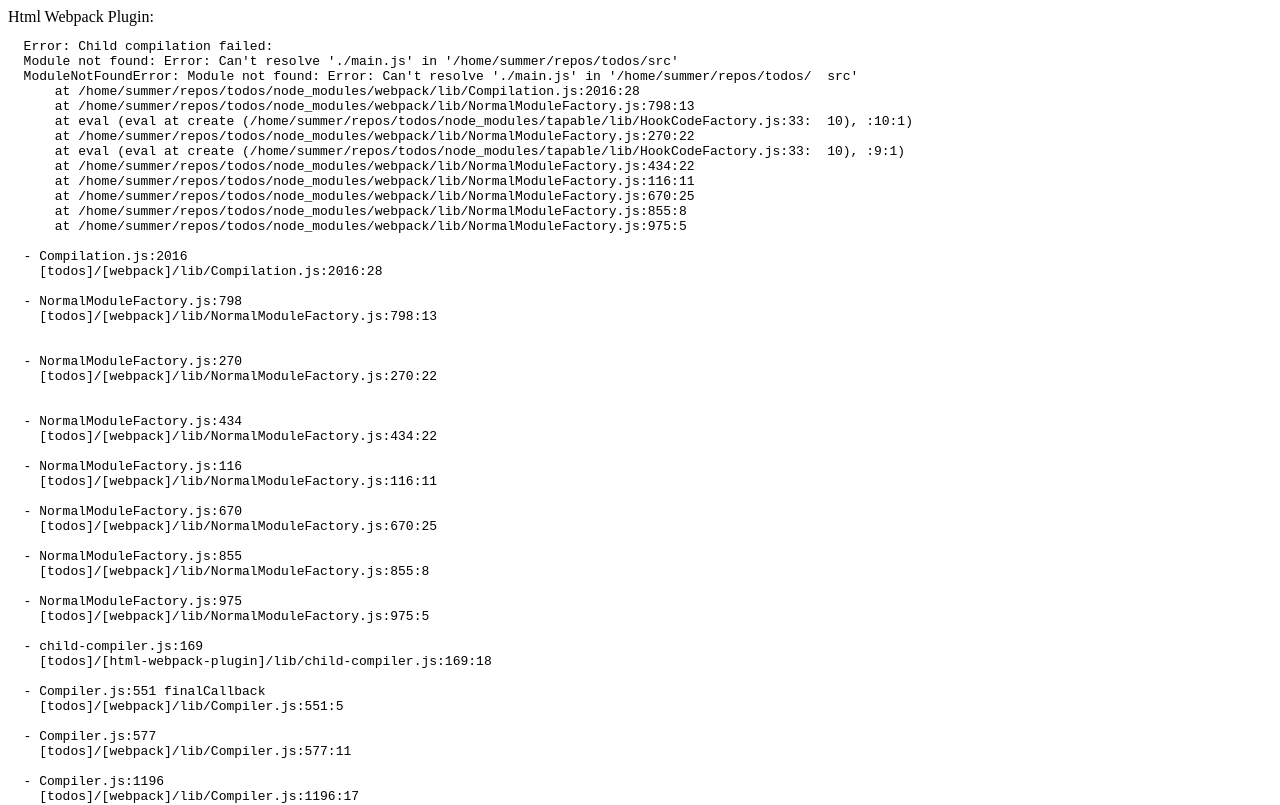
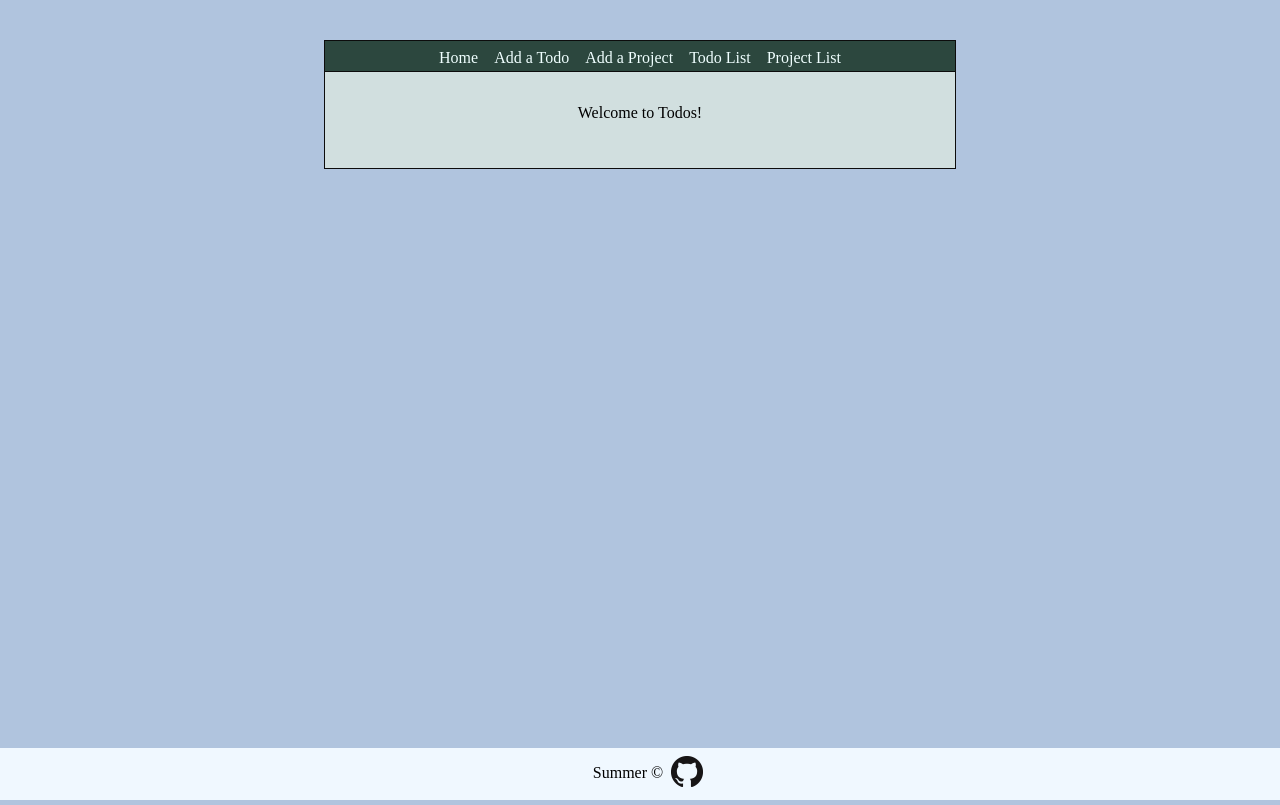
Before and after one commit to swatson9008/todos, a plain HTML site: page index.html in a window 1280 px wide. Shown: the top 805 px of the page. Drawn offline with Linux system fonts and the light colour scheme.

Commit message:
npx webpack fixes

```diff
--- a/index.html
+++ b/index.html
@@ -1,69 +1,66 @@
-<head><script defer src="main.js"></script></head>Html Webpack Plugin:
-<pre>
-  Error: Child compilation failed:
-  Module not found: Error: Can't resolve './main.js' in '/home/summer/repos/todos/src'
-  ModuleNotFoundError: Module not found: Error: Can't resolve './main.js' in '/home/summer/repos/todos/  src'
-      at /home/summer/repos/todos/node_modules/webpack/lib/Compilation.js:2016:28
-      at /home/summer/repos/todos/node_modules/webpack/lib/NormalModuleFactory.js:798:13
-      at eval (eval at create (/home/summer/repos/todos/node_modules/tapable/lib/HookCodeFactory.js:33:  10), <anonymous>:10:1)
-      at /home/summer/repos/todos/node_modules/webpack/lib/NormalModuleFactory.js:270:22
-      at eval (eval at create (/home/summer/repos/todos/node_modules/tapable/lib/HookCodeFactory.js:33:  10), <anonymous>:9:1)
-      at /home/summer/repos/todos/node_modules/webpack/lib/NormalModuleFactory.js:434:22
-      at /home/summer/repos/todos/node_modules/webpack/lib/NormalModuleFactory.js:116:11
-      at /home/summer/repos/todos/node_modules/webpack/lib/NormalModuleFactory.js:670:25
-      at /home/summer/repos/todos/node_modules/webpack/lib/NormalModuleFactory.js:855:8
-      at /home/summer/repos/todos/node_modules/webpack/lib/NormalModuleFactory.js:975:5
+<!DOCTYPE html>
+<html lang="en">
+<head>
+    <meta charset="UTF-8">
+    <meta http-equiv="X-UA-Compatible" content="IE=edge">
+    <meta name="viewport" content="width=device-width, initial-scale=1.0">
+    <title>Todos</title>
 
-  - Compilation.js:2016
-    [todos]/[webpack]/lib/Compilation.js:2016:28
+<script defer src="main.js"></script></head>
+<body>
+    <div id="tabContainer">
+        <div id="homeTab"><button>Home</button></div>
+        <div id="taskAdd"><button>Add a Todo</button></div>
+        <div id="projectAdd"><button>Add a Project</button></div>
+        <div id="taskList"><button>Todo List</button></div>
+        <div id="projectList"><button>Project List</button></div>
+    </div>
+    <div id="mainContainer">
+        <div id="toDoCover">Welcome to Todos!</div>
+        <div id="toDoCreation">
+            <form>
+            <label for="TDTitle">Title:</label>
+            <input type="TDTitle" name="TDTitle" id="TDTitle"><p></p>
+            <label for="TDDescrip">Description:</label>
+            <input type="text" name="TDDescrip" id="TDDescrip"><p></p>
+            <label for="TDDueDate">Due Date:</label>
+            <input type="date" name="TDDueDate" id="TDDueDate"><p></p>
+            <label for="TDPriority">Priority:</label>
+            <select name="TDPriority" id="TDPriority">
+            <option value="High">High</option>
+            <option value="Medium">Medium</option>
+            <option value="Low">Low</option>
+            </select><p></p>
+            <label for="addToProject">Add to Project</label>
+            <select name="addToProject" id="addToProject">
 
-  - NormalModuleFactory.js:798
-    [todos]/[webpack]/lib/NormalModuleFactory.js:798:13
+            </select>
+            <p></p>
+            <button id="submitB">Submit</button>
+            </form>
+        </div>
+            <p></p>
+            <p></p>
+        <div id="createProjects">
+            <label for="TDProject">Project Name:</label>
+            <input type="TDProject" name="TDProject" id="TDProject"><p></p>
+            <button id="submitP">Submit</button>
+        </div><div id="toDoWrap">
+        <div id="toDoSection"></div></div>
+        <div id="projectSection"></div>
 
-
-  - NormalModuleFactory.js:270
-    [todos]/[webpack]/lib/NormalModuleFactory.js:270:22
-
-
-  - NormalModuleFactory.js:434
-    [todos]/[webpack]/lib/NormalModuleFactory.js:434:22
-
-  - NormalModuleFactory.js:116
-    [todos]/[webpack]/lib/NormalModuleFactory.js:116:11
-
-  - NormalModuleFactory.js:670
-    [todos]/[webpack]/lib/NormalModuleFactory.js:670:25
-
-  - NormalModuleFactory.js:855
-    [todos]/[webpack]/lib/NormalModuleFactory.js:855:8
-
-  - NormalModuleFactory.js:975
-    [todos]/[webpack]/lib/NormalModuleFactory.js:975:5
-
-  - child-compiler.js:169
-    [todos]/[html-webpack-plugin]/lib/child-compiler.js:169:18
-
-  - Compiler.js:551 finalCallback
-    [todos]/[webpack]/lib/Compiler.js:551:5
-
-  - Compiler.js:577
-    [todos]/[webpack]/lib/Compiler.js:577:11
-
-  - Compiler.js:1196
-    [todos]/[webpack]/lib/Compiler.js:1196:17
-
-
-  - Hook.js:18 Hook.CALL_ASYNC_DELEGATE [as _callAsync]
-    [todos]/[tapable]/lib/Hook.js:18:14
-
-  - Compiler.js:1192
-    [todos]/[webpack]/lib/Compiler.js:1192:33
-
-  - Compilation.js:2787 finalCallback
-    [todos]/[webpack]/lib/Compilation.js:2787:11
-
-  - Compilation.js:3092
-    [todos]/[webpack]/lib/Compilation.js:3092:11
-
-
-</pre>
+    </div>
+    <template id="priorityOptions">
+        <label for="TDPriorityC">Edit Priority:</label>
+        <select name="TDPriorityC">
+        <option value="Default"></option>
+        <option value="High">High</option>
+        <option value="Medium">Medium</option>
+        <option value="Low">Low</option>
+    </template>
+    <meta http-equiv='cache-control' content='no-cache'>
+    <meta http-equiv='expires' content='0'>
+    <meta http-equiv='pragma' content='no-cache'>
+    <div id="footer"><div id="footertext">Summer © </div><div id="footerimg"><img src="0035c307a36c17babb8d.png"></div></div>
+</body>
+</html>
```
